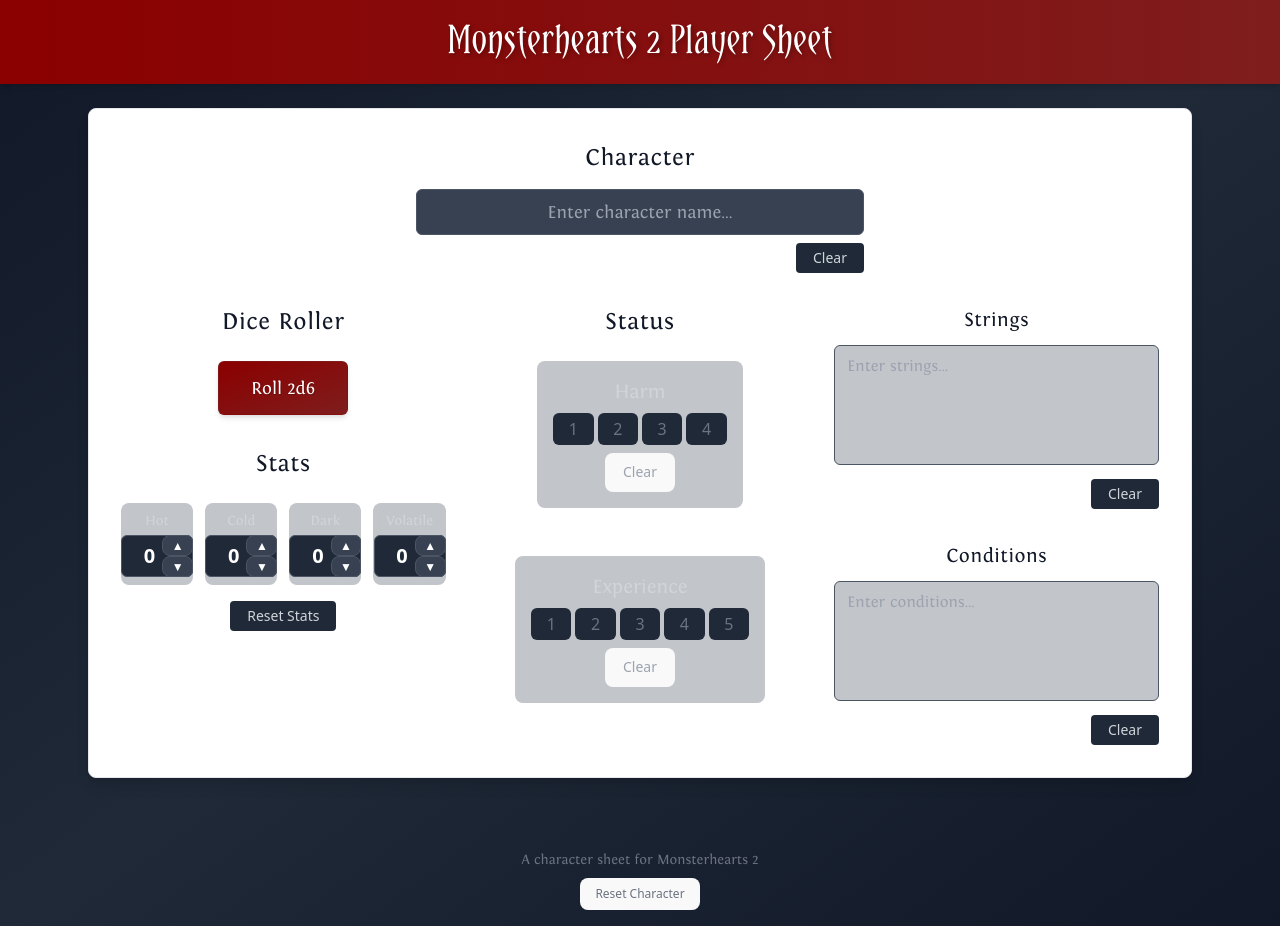
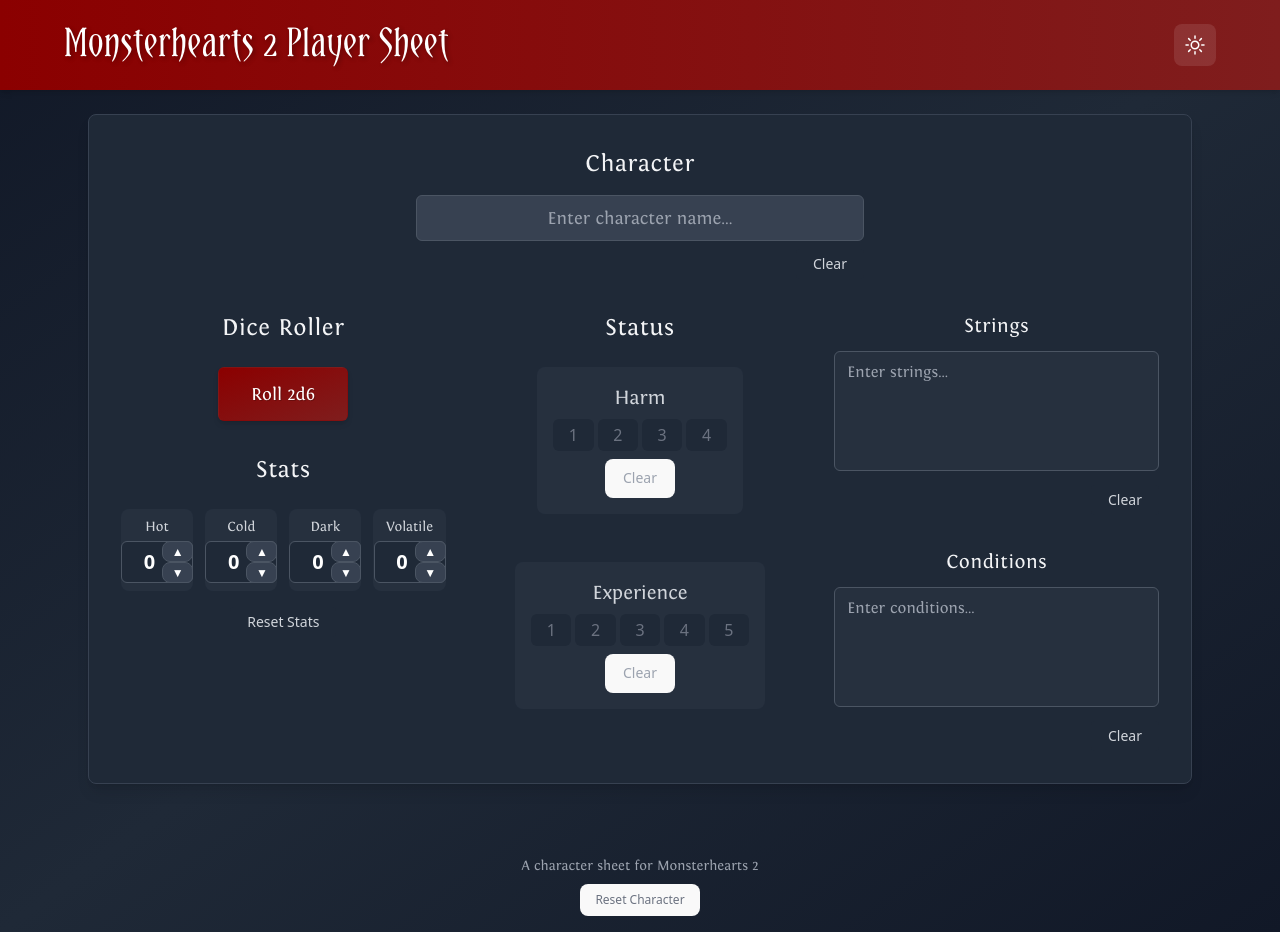
Before and after one commit to mtnlark/monsters, a React (Vite) app: page / in a window 1280 px wide. Built offline with nearby package versions, Linux system fonts and the light colour scheme.

Commit message:
Add dark/light mode toggle with improved light mode styling

```diff
--- a/src/App.tsx
+++ b/src/App.tsx
@@ -49,6 +49,10 @@
   const [experience, setExperience] = useState<number>(initialCharacter.experience);
   const [strings, setStrings] = useState<string>(initialCharacter.strings);
   const [conditions, setConditions] = useState<string>(initialCharacter.conditions);
+  const [isDarkMode, setIsDarkMode] = useState<boolean>(() => {
+    const saved = localStorage.getItem('darkMode');
+    return saved !== null ? saved === 'true' : true;
+  });
 
   useEffect(() => {
     const characterData: CharacterData = {
@@ -61,6 +65,15 @@
     };
     localStorage.setItem('monsterhearts-character', JSON.stringify(characterData));
   }, [characterName, stats, harm, experience, strings, conditions]);
+
+  useEffect(() => {
+    if (isDarkMode) {
+      document.documentElement.classList.add('dark');
+    } else {
+      document.documentElement.classList.remove('dark');
+    }
+    localStorage.setItem('darkMode', String(isDarkMode));
+  }, [isDarkMode]);
 
   const handleRoll = (result: { dice: [number, number]; total: number; stat: number; statName: string }) => {
     console.log('Roll result:', result);
@@ -84,14 +97,31 @@
   };
 
   return (
-    <div className="min-h-screen bg-gradient-to-br from-gray-900 via-gray-800 to-gray-900 dark:text-gray-100">
-      <header className="bg-gradient-to-r from-blood-red to-red-900 text-white p-6 text-center shadow-md">
+    <div className="min-h-screen bg-gradient-to-br from-gray-100 via-gray-50 to-gray-100 dark:from-gray-900 dark:via-gray-800 dark:to-gray-900 text-gray-900 dark:text-gray-100">
+      <header className="bg-gradient-to-r from-blood-red to-red-900 text-white p-6 shadow-md">
+        <div className="container mx-auto max-w-6xl flex items-center justify-between">
           <h1
             className="text-3xl font-yataghan tracking-wide"
             style={{ textShadow: '2px 2px 4px rgba(0, 0, 0, 0.3)' }}
           >
             Monsterhearts 2 Player Sheet
           </h1>
+          <button
+            onClick={() => setIsDarkMode(!isDarkMode)}
+            className="p-2 rounded-lg bg-white/10 hover:bg-white/20 transition-colors"
+            aria-label="Toggle dark mode"
+          >
+            {isDarkMode ? (
+              <svg xmlns="http://www.w3.org/2000/svg" fill="none" viewBox="0 0 24 24" strokeWidth={1.5} stroke="currentColor" className="w-6 h-6">
+                <path strokeLinecap="round" strokeLinejoin="round" d="M12 3v2.25m6.364.386-1.591 1.591M21 12h-2.25m-.386 6.364-1.591-1.591M12 18.75V21m-4.773-4.227-1.591 1.591M5.25 12H3m4.227-4.773L5.636 5.636M15.75 12a3.75 3.75 0 1 1-7.5 0 3.75 3.75 0 0 1 7.5 0Z" />
+              </svg>
+            ) : (
+              <svg xmlns="http://www.w3.org/2000/svg" fill="none" viewBox="0 0 24 24" strokeWidth={1.5} stroke="currentColor" className="w-6 h-6">
+                <path strokeLinecap="round" strokeLinejoin="round" d="M21.752 15.002A9.72 9.72 0 0 1 18 15.75c-5.385 0-9.75-4.365-9.75-9.75 0-1.33.266-2.597.748-3.752A9.753 9.753 0 0 0 3 11.25C3 16.635 7.365 21 12.75 21a9.753 9.753 0 0 0 9.002-5.998Z" />
+              </svg>
+            )}
+          </button>
+        </div>
       </header>
       <main className="container mx-auto p-6 max-w-6xl">
         <div className="bg-white dark:bg-gray-800 rounded-lg shadow-lg p-8 border border-gray-200 dark:border-gray-700">
@@ -109,11 +139,11 @@
                   onChange={(e) => setCharacterName(e.target.value)}
                   placeholder="Enter character name..."
                   maxLength={50}
-                  className="w-full px-4 py-2 bg-gray-700 border border-gray-600 rounded-md text-white placeholder-gray-400 focus:outline-none focus:ring-2 focus:ring-blood-red text-lg text-center font-fontin"
+                  className="w-full px-4 py-2 bg-white dark:bg-gray-700 border border-gray-300 dark:border-gray-600 rounded-md text-gray-900 dark:text-white placeholder-gray-400 dark:placeholder-gray-400 focus:outline-none focus:ring-2 focus:ring-blood-red text-lg text-center font-fontin"
                 />
                 <button
                   onClick={() => setCharacterName('')}
-                  className="mt-2 px-4 py-1 bg-gray-800 text-gray-300 rounded hover:bg-gray-700 transition-colors text-sm float-right"
+                  className="mt-2 px-4 py-1 bg-gray-200 dark:bg-gray-800 text-gray-700 dark:text-gray-300 rounded hover:bg-gray-300 dark:hover:bg-gray-700 transition-colors text-sm float-right"
                 >
                   Clear
                 </button>
@@ -138,11 +168,11 @@
                 <div className="mb-8 text-center final-roll-result">
                   <div className="inline-block px-8 py-6 bg-gradient-to-br from-blood-red/20 to-red-900/20 border-2 border-blood-red rounded-xl shadow-2xl">
                     <p
-                      className="text-2xl font-fontin text-gray-200 mb-2"
+                      className="text-2xl font-fontin text-gray-700 dark:text-gray-200 mb-2"
                     >
                       Result with <span className="text-white font-bold bg-blood-red px-3 py-1 rounded-md shadow-md">{finalRoll.statName.toUpperCase()}</span>
                     </p>
-                    <div className="text-6xl font-bold text-white drop-shadow-lg">
+                    <div className="text-6xl font-bold text-gray-900 dark:text-white drop-shadow-lg">
                       {finalRoll.total}
                     </div>
                   </div>
@@ -190,13 +220,13 @@
           </div>
         </div>
       </main>
-      <footer className="text-center p-4 text-sm text-gray-500 dark:text-gray-400 mt-8">
+      <footer className="text-center p-4 text-sm text-gray-600 dark:text-gray-400 mt-8">
         <p className="font-fontin">
           A character sheet for Monsterhearts 2
         </p>
         <button
           onClick={resetCharacter}
-          className="mt-2 text-xs text-gray-500 hover:text-blood-red transition-colors"
+          className="mt-2 text-xs text-gray-600 dark:text-gray-500 hover:text-blood-red transition-colors"
         >
           Reset Character
         </button>
--- a/src/components/common/HarmExperienceTracker.tsx
+++ b/src/components/common/HarmExperienceTracker.tsx
@@ -58,9 +58,9 @@
     return (
         <div className="flex flex-row justify-center gap-12 flex-wrap">
             {/* Harm Tracker */}
-            <div className="flex flex-col items-center p-4 bg-gray-700/30 rounded-lg hover:bg-gray-700/40 transition-colors">
+            <div className="flex flex-col items-center p-4 bg-gray-200 dark:bg-gray-700/30 rounded-lg hover:bg-gray-300 dark:hover:bg-gray-700/40 transition-colors">
                 <label
-                    className="text-xl font-medium font-fontin text-gray-300 mb-2"
+                    className="text-xl font-medium font-fontin text-gray-700 dark:text-gray-300 mb-2"
                 >
                     Harm
                 </label>
@@ -70,7 +70,7 @@
                             key={index}
                             className={`w-8 h-8 rounded-md flex items-center justify-center transition-colors ${index < harm
                                 ? 'bg-blood-red text-white'
-                                : 'bg-gray-800 text-gray-500 hover:bg-gray-700'
+                                : 'bg-gray-300 dark:bg-gray-800 text-gray-600 dark:text-gray-500 hover:bg-gray-400 dark:hover:bg-gray-700'
                                 }`}
                             onClick={() => handleHarmClick(index + 1)}
                         >
@@ -79,7 +79,7 @@
                     ))}
                 </div>
                 <button
-                    className="mt-2 text-sm text-gray-400 hover:text-white transition-colors"
+                    className="mt-2 text-sm text-gray-600 dark:text-gray-400 hover:text-gray-900 dark:hover:text-white transition-colors"
                     onClick={() => updateHarm(0)}
                 >
                     Clear
@@ -87,9 +87,9 @@
             </div>
 
             {/* Experience Tracker */}
-            <div className="flex flex-col items-center p-4 bg-gray-700/30 rounded-lg hover:bg-gray-700/40 transition-colors">
+            <div className="flex flex-col items-center p-4 bg-gray-200 dark:bg-gray-700/30 rounded-lg hover:bg-gray-300 dark:hover:bg-gray-700/40 transition-colors">
                 <label
-                    className="text-xl font-medium font-fontin text-gray-300 mb-2"
+                    className="text-xl font-medium font-fontin text-gray-700 dark:text-gray-300 mb-2"
                 >
                     Experience
                 </label>
@@ -99,7 +99,7 @@
                             key={index}
                             className={`w-8 h-8 rounded-md flex items-center justify-center transition-colors ${index < experience
                                 ? 'bg-green-700 text-white'
-                                : 'bg-gray-800 text-gray-500 hover:bg-gray-700'
+                                : 'bg-gray-300 dark:bg-gray-800 text-gray-600 dark:text-gray-500 hover:bg-gray-400 dark:hover:bg-gray-700'
                                 }`}
                             onClick={() => handleExperienceClick(index + 1)}
                         >
@@ -108,7 +108,7 @@
                     ))}
                 </div>
                 <button
-                    className="mt-2 text-sm text-gray-400 hover:text-white transition-colors"
+                    className="mt-2 text-sm text-gray-600 dark:text-gray-400 hover:text-gray-900 dark:hover:text-white transition-colors"
                     onClick={() => updateExperience(0)}
                 >
                     Clear
--- a/src/components/common/StatTracker.tsx
+++ b/src/components/common/StatTracker.tsx
@@ -31,7 +31,7 @@
     const getStatColor = (value: number): string => {
         if (value < 0) return 'text-red-400';
         if (value > 0) return 'text-green-400';
-        return 'text-white';
+        return 'text-gray-900 dark:text-white';
     };
 
     const handleReset = () => {
@@ -43,9 +43,9 @@
         <div className="flex flex-col">
             <div className="grid grid-cols-2 sm:grid-cols-4 gap-3 max-w-lg mx-auto">
                 {Object.entries(stats).map(([stat, value]) => (
-                    <div key={stat} className="flex flex-col items-center p-2 bg-gray-700/30 rounded-lg hover:bg-gray-700/50 transition-colors stat-box">
+                    <div key={stat} className="flex flex-col items-center p-2 bg-gray-200 dark:bg-gray-700/30 rounded-lg hover:bg-gray-300 dark:hover:bg-gray-700/50 transition-colors stat-box">
                         <label
-                            className="text-sm font-medium font-fontin text-gray-300 capitalize mb-1"
+                            className="text-sm font-medium font-fontin text-gray-700 dark:text-gray-300 capitalize mb-1"
                         >
                             {stat}
                         </label>
@@ -54,20 +54,20 @@
                                 type="number"
                                 value={value}
                                 onChange={(e) => updateStat(stat as keyof Stats, parseInt(e.target.value) || 0)}
-                                className={`w-full px-1 py-1.5 border border-gray-600 rounded-md focus:outline-none focus:ring-2 focus:ring-blood-red bg-gray-800 ${getStatColor(value)} text-xl text-center font-bold transition-colors`}
+                                className={`w-full px-1 py-1.5 border border-gray-300 dark:border-gray-600 rounded-md focus:outline-none focus:ring-2 focus:ring-blood-red bg-white dark:bg-gray-800 ${getStatColor(value)} text-xl text-center font-bold transition-colors`}
                                 min="-3"
                                 max="3"
                             />
                             <div className="absolute inset-y-0 right-0 flex flex-col h-full">
                                 <button
                                     onClick={() => updateStat(stat as keyof Stats, Math.min(value + 1, 3))}
-                                    className="h-1/2 bg-gray-700 hover:bg-gray-600 border-l border-gray-600 text-white w-5 rounded-tr-md flex items-center justify-center text-xs"
+                                    className="h-1/2 bg-gray-300 dark:bg-gray-700 hover:bg-gray-400 dark:hover:bg-gray-600 border-l border-gray-400 dark:border-gray-600 text-gray-700 dark:text-white w-5 rounded-tr-md flex items-center justify-center text-xs"
                                 >
                                     ▲
                                 </button>
                                 <button
                                     onClick={() => updateStat(stat as keyof Stats, Math.max(value - 1, -3))}
-                                    className="h-1/2 bg-gray-700 hover:bg-gray-600 border-l border-t border-gray-600 text-white w-5 rounded-br-md flex items-center justify-center text-xs"
+                                    className="h-1/2 bg-gray-300 dark:bg-gray-700 hover:bg-gray-400 dark:hover:bg-gray-600 border-l border-t border-gray-400 dark:border-gray-600 text-gray-700 dark:text-white w-5 rounded-br-md flex items-center justify-center text-xs"
                                 >
                                     ▼
                                 </button>
@@ -78,7 +78,7 @@
             </div>
             <button
                 onClick={handleReset}
-                className="mt-4 px-4 py-1 bg-gray-800 text-gray-300 rounded hover:bg-gray-700 transition-colors text-sm self-end max-w-lg mx-auto w-full sm:w-auto"
+                className="mt-4 px-4 py-1 bg-gray-200 dark:bg-gray-800 text-gray-700 dark:text-gray-300 rounded hover:bg-gray-300 dark:hover:bg-gray-700 transition-colors text-sm self-end max-w-lg mx-auto w-full sm:w-auto"
             >
                 Reset Stats
             </button>
--- a/src/components/common/TextTracker.tsx
+++ b/src/components/common/TextTracker.tsx
@@ -39,13 +39,13 @@
                 <textarea
                     value={text}
                     onChange={handleChange}
-                    className="w-full px-3 py-2 bg-gray-700/30 border border-gray-600 rounded-md text-white placeholder-gray-400 focus:outline-none focus:ring-2 focus:ring-blood-red resize-none font-fontin"
+                    className="w-full px-3 py-2 bg-white dark:bg-gray-700/30 border border-gray-300 dark:border-gray-600 rounded-md text-gray-900 dark:text-white placeholder-gray-400 dark:placeholder-gray-400 focus:outline-none focus:ring-2 focus:ring-blood-red resize-none font-fontin"
                     style={{ height: `${TEXT_AREA_HEIGHT}px` }}
                     placeholder={`Enter ${label.toLowerCase()}...`}
                 />
                 <button
                     onClick={handleClear}
-                    className="mt-2 px-4 py-1 bg-gray-800 text-gray-300 rounded hover:bg-gray-700 transition-colors text-sm float-right"
+                    className="mt-2 px-4 py-1 bg-gray-200 dark:bg-gray-800 text-gray-700 dark:text-gray-300 rounded hover:bg-gray-300 dark:hover:bg-gray-700 transition-colors text-sm float-right"
                 >
                     Clear
                 </button>
--- a/tailwind.config.js
+++ b/tailwind.config.js
@@ -1,38 +1,23 @@
-/**
- * Tailwind CSS Configuration
- *
- * This file configures:
- * - Content paths for Tailwind to scan
- * - Custom theme extensions
- * - Custom colors and fonts
- * - Required plugins
- */
 /** @type {import('tailwindcss').Config} */
 export default {
-    // Files to scan for Tailwind classes
     content: [
         "./index.html",
         "./src/**/*.{js,ts,jsx,tsx}",
     ],
-
-    // Theme customization
+    darkMode: 'class',
     theme: {
         extend: {
-            // Custom colors
             colors: {
-                'blood-red': '#8B0000', // Deep red for blood theme
-                'charcoal': '#36454F',  // Dark gray for UI elements
+                'blood-red': '#8B0000',
+                'charcoal': '#36454F',
             },
-            // Custom fonts with fallbacks
             fontFamily: {
                 'yataghan': ['"Yataghan-Regular"', 'Georgia', 'Cambria', '"Times New Roman"', 'Times', 'serif'],
                 'fontin': ['"Fontin-Regular"', 'Georgia', 'Garamond', '"Times New Roman"', 'Times', 'serif'],
             },
         },
     },
-
-    // Required plugins
     plugins: [
-        require('@tailwindcss/forms'), // Adds better form element styling
+        require('@tailwindcss/forms'),
     ],
 };
```
Lines whose indentation alone changed are shown as unchanged.
